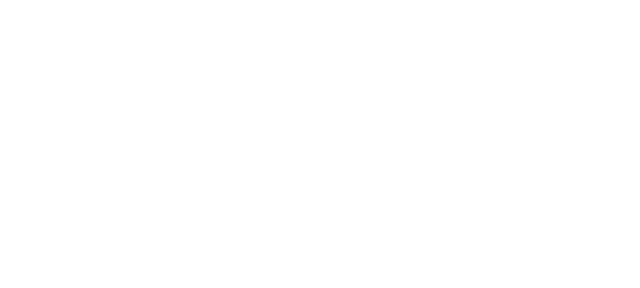
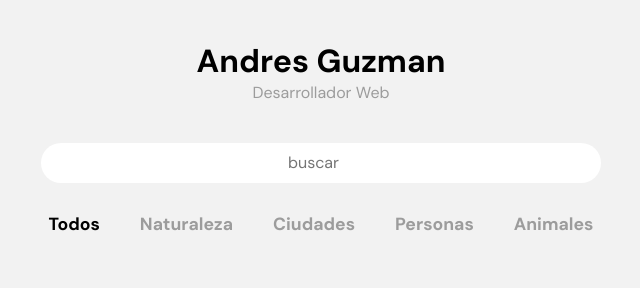
Before and after one commit to codewithandres/-68DayCode-Dynamic-gallery-porfolio, a plain HTML site: page index.html in a window 1280 px wide. Shown: the whole page, without its empty margins (319-959 px from the left). Drawn offline with Linux system fonts and the light colour scheme.

Commit message:
diseño del header

```diff
--- a/css/main.css
+++ b/css/main.css
@@ -1,9 +1,81 @@
 /* googke font */
 @import url('https://fonts.googleapis.com/css2?family=DM+Sans:ital,opsz,wght@0,9..40,100..1000;1,9..40,100..1000&display=swap');
 
+:root {
+    --bg-body: hsl(0, 0%, 95%);
+    --font-family: "DM Sans",
+        sans-serif;
+}
 
 * {
-    font-family: "DM Sans", sans-serif;
+    font-family: var(--font-family);
     font-optical-sizing: auto;
     font-style: normal;
+
+    margin: 0;
+    padding: 0;
 }
+
+body {
+    background-color: var(--bg-body);
+    font-family: var(--font-family);
+}
+
+a {
+    text-decoration: none;
+}
+
+.contenedor {
+    width: 90%;
+    max-width: 800px;
+    margin: auto;
+}
+
+/* estilos del header */
+header {
+    padding: 40px 0;
+}
+
+header .logo {
+    text-align: center;
+    margin-bottom: 40px;
+}
+
+header .logo p {
+    color: hsl(0, 0%, 61%);
+}
+
+header form {
+    width: 100%;
+    display: flex;
+    justify-content: center;
+    margin-bottom: 20px;
+}
+
+header .barra-busqueda {
+    width: 70%;
+    height: 40px;
+    line-height: 40px;
+    padding: 0 20px;
+    border-radius: 100px;
+    text-align: center;
+    font-size: 1em;
+    border: none;
+}
+
+header .categorias {
+    display: flex;
+    justify-content: center;
+    flex-wrap: wrap;
+}
+
+header .categorias a {
+    color: hsl(0, 0%, 61%);
+    margin: 10px 20px;
+    font-size: 1.1em;
+    font-weight: 700;
+}
+
+header .categorias a.activo {
+    color: hsl(0, 0%, 0%);
+}
--- a/index.html
+++ b/index.html
@@ -12,7 +12,24 @@
 </head>
 
 <body>
-
+    <div class="contenedor">
+        <header>
+            <div class="logo">
+                <h1>Andres Guzman</h1>
+                <p>Desarrollador Web</p>
+            </div>
+            <form action="/">
+                <input type="search" class="barra-busqueda" id="barra-busqueda" placeholder="buscar">
+            </form>
+            <div class="categorias" id="categorias">
+                <a href="#" class="activo">Todos</a>
+                <a href="#">Naturaleza</a>
+                <a href="#">Ciudades</a>
+                <a href="#">Personas</a>
+                <a href="#">Animales</a>
+            </div>
+        </header>
+    </div>
 </body>
 
 </html>
```
